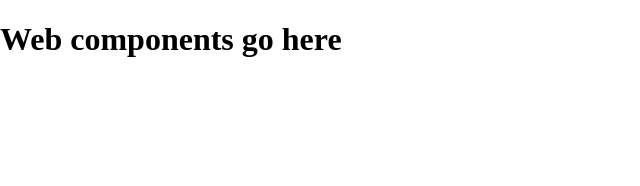
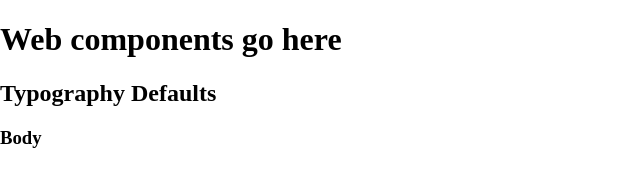
Before and after one commit to laurpritch/waxpoetics-casestudy, a plain HTML site: page Components/index.html in a window 1280 px wide. Shown: the whole page, without its empty margins (0-640 px from the left). Drawn offline with nearby package versions, Linux system fonts and the light colour scheme.

Commit message:
Typography Component Outline

```diff
--- a/Components/index.html
+++ b/Components/index.html
@@ -10,5 +10,8 @@
 
 	<body>
 		<h1>Web components go here</h1>
+		<h2> Typography Defaults</h2>
+		<h3>Body</h3>
+
 	</body>
 </html>
```
